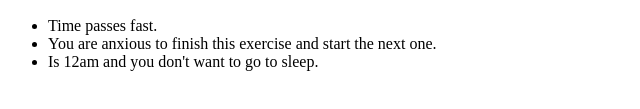
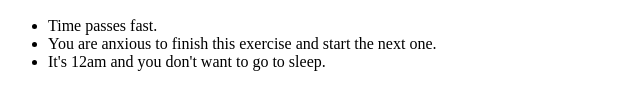
Before and after one commit to 4GeeksAcademy/html-tutorial-exercises-course, a plain HTML site: page exercises/10-replicate-html/solution.hide.html in a window 1280 px wide. Shown: the part 265-374 px from the top of the page, 0-640 px from the left. Drawn offline with Linux system fonts and the light colour scheme.

Commit message:
Update solution.hide.html

```diff
--- a/exercises/10-replicate-html/solution.hide.html
+++ b/exercises/10-replicate-html/solution.hide.html
@@ -17,7 +17,7 @@
 		<ul>
 			<li>Time passes fast.</li>
 			<li>You are anxious to finish this exercise and start the next one.</li>
-			<li>Is 12am and you don't want to go to sleep.</li>
+			<li>It's 12am and you don't want to go to sleep.</li>
 		</ul>
 	</body>
 </html>
```
